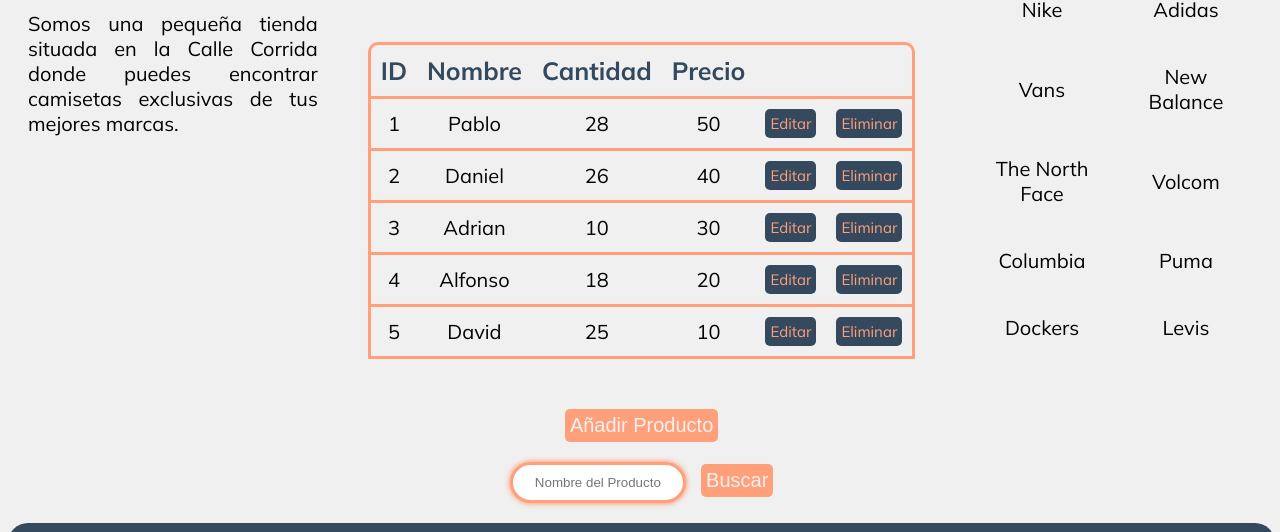
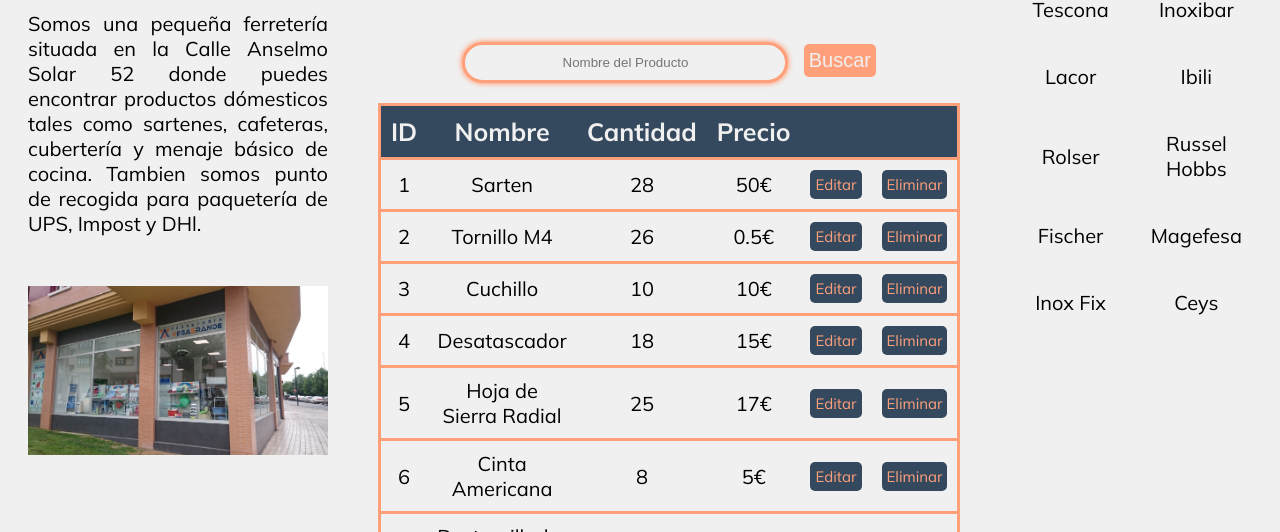
Before and after one commit to Pabloglezr8/TiendaCRUD, a plain HTML site: page templates/index.html in a window 1280 px wide. Shown: the part 192-724 px from the top of the page. Drawn offline with Linux system fonts and the light colour scheme.

Commit message:
Corregimos últimos errores

```diff
--- a/scripts/index.js
+++ b/scripts/index.js
@@ -12,7 +12,7 @@ document.addEventListener("DOMContentLoaded", function () {
 });
 
 
-let idCount = 6;
+let idCount = 7;
 
 //función que nos permite desplegar el formulario donde se ingresan
 //las características de nuetro producto y el boton de añadir productopara insertarlo en la tabla
@@ -46,7 +46,7 @@ function addProduct() {
         id: idCount,
         nombre: productName,
         cantidad: parseInt(productQuantity),
-        precio: parseFloat(productPrice)
+        precio: parseFloat(productPrice)  + "€"
     }
 
     // Incrementar el ID para la próxima camiseta
@@ -64,60 +64,6 @@ function addProduct() {
     updateTable();
 }
 
-function updateTable() {
-    const tableBody = document.getElementById("table-body");
-    tableBody.innerHTML = ""; // Limpiar la tabla
-
-    // Recorrer el array de camisetas y agregar cada una a la tabla
-    camisetasArray.forEach(element => {
-        const row = document.createElement("tr");
-        const idCell = document.createElement("td");
-        const nameCell = document.createElement("td");
-        const quantityCell = document.createElement("td");
-        const priceCell = document.createElement("td");
-
-        const editCell = document.createElement("td");
-        editCell.className = "cellButton"
-        const editButton = document.createElement("button");
-        editButton.innerHTML = "Editar";
-        editButton.className = "tableButton"
-
-        const delCell = document.createElement("td");
-        delCell.className = "cellButton"
-        const delButton = document.createElement("button");
-        delButton.innerHTML = "Eliminar";
-        delButton.className = "tableButton"
-
-        idCell.textContent = element.id;
-        nameCell.textContent = element.nombre;
-        quantityCell.textContent = element.cantidad;
-        priceCell.textContent = element.precio;
-
-        // Agregar evento para el botón de editar
-        editButton.addEventListener("click", () => {
-            editProduct(element.id, nameCell, quantityCell, priceCell, editButton);
-        });
-
-        // Agregar evento para el botón de eliminar
-        delButton.addEventListener("click", () => {
-            const id = element.id;
-            deleteProduct(id)
-            console.log("Eliminar elemento con ID " + element.id);
-        });
-
-        editCell.appendChild(editButton);
-        delCell.appendChild(delButton);
-
-        row.appendChild(idCell);
-        row.appendChild(nameCell);
-        row.appendChild(quantityCell);
-        row.appendChild(priceCell);
-        row.appendChild(editCell);
-        row.appendChild(delCell);
-
-        tableBody.appendChild(row);
-    });
-}
 
 updateTable()
 
@@ -150,10 +96,8 @@ function saveProduct(id, nameCell, quantityCell, priceCell, editButton) {
     // Guarda los cambios en el array de productos
 
     const product = camisetasArray.find(product => product.id === id);
-    if (isNaN(product)) {
+    if (product) {
         product.nombre = nameCell.textContent;
-    }else{
-        alert("Nombre no válido")
     }
 
     const quantity = parseInt(quantityCell.textContent)
@@ -166,7 +110,7 @@ function saveProduct(id, nameCell, quantityCell, priceCell, editButton) {
 
     const price = parseFloat(priceCell.textContent);
     if (!isNaN(price)) {
-        product.precio = price;
+        product.precio = price
     } else {
         alert("Precio no válido")
         return
@@ -208,3 +152,57 @@ function searchProduct() {
 
     searchInput.value = "";
 }
+
+function updateTable() {
+    const tableBody = document.getElementById("table-body");
+    tableBody.innerHTML = ""; // Limpiar la tabla
+
+    // Recorrer el array de camisetas y agregar cada una a la tabla
+    camisetasArray.forEach(element => {
+        const row = document.createElement("tr");
+        const idCell = document.createElement("td");
+        const nameCell = document.createElement("td");
+        const quantityCell = document.createElement("td");
+        const priceCell = document.createElement("td");
+
+        const editCell = document.createElement("td");
+        editCell.className = "cellButton"
+        const editButton = document.createElement("button");
+        editButton.innerHTML = "Editar";
+        editButton.className = "tableButton"
+
+        const delCell = document.createElement("td");
+        delCell.className = "cellButton"
+        const delButton = document.createElement("button");
+        delButton.innerHTML = "Eliminar";
+        delButton.className = "tableButton"
+
+        idCell.textContent = element.id;
+        nameCell.textContent = element.nombre;
+        quantityCell.textContent = element.cantidad;
+        priceCell.textContent = element.precio;
+
+        // Agregar evento para el botón de editar
+        editButton.addEventListener("click", () => {
+            editProduct(element.id, nameCell, quantityCell, priceCell, editButton);
+        });
+
+        // Agregar evento para el botón de eliminar
+        delButton.addEventListener("click", () => {
+            const id = element.id;
+            deleteProduct(id)
+        });
+
+        editCell.appendChild(editButton);
+        delCell.appendChild(delButton);
+
+        row.appendChild(idCell);
+        row.appendChild(nameCell);
+        row.appendChild(quantityCell);
+        row.appendChild(priceCell);
+        row.appendChild(editCell);
+        row.appendChild(delCell);
+
+        tableBody.appendChild(row);
+    });
+}
--- a/scripts/productos.js
+++ b/scripts/productos.js
@@ -3,10 +3,12 @@ const getRandomQuantity = () =>{
 };
 
 const camisetasArray = [
-{id: 1, nombre: "Pablo", cantidad: parseInt(getRandomQuantity()), precio: parseFloat(50.00)},
-{id: 2, nombre: "Daniel", cantidad: parseInt(getRandomQuantity()), precio: parseFloat(40.00)},
-{id: 3, nombre: "Adrian", cantidad: parseInt(getRandomQuantity()), precio: parseFloat(30.00)},
-{id: 4, nombre: "Alfonso", cantidad: parseInt(getRandomQuantity()), precio: parseFloat(20.00)},
-{id: 5, nombre: "David", cantidad: parseInt(getRandomQuantity()), precio: parseFloat(10.00)},
+{id: 1, nombre: "Sarten", cantidad: parseInt(getRandomQuantity()), precio: parseFloat(50.00) + "€"},
+{id: 2, nombre: "Tornillo M4", cantidad: parseInt(getRandomQuantity()), precio: parseFloat(0.50) + "€"},
+{id: 3, nombre: "Cuchillo ", cantidad: parseInt(getRandomQuantity()), precio: parseFloat(10.00) + "€"},
+{id: 4, nombre: "Desatascador", cantidad: parseInt(getRandomQuantity()), precio: parseFloat(15.00) + "€"},
+{id: 5, nombre: "Hoja de Sierra Radial", cantidad: parseInt(getRandomQuantity()), precio: parseFloat(17.00) + "€"},
+{id: 6, nombre: "Cinta Americana", cantidad: parseInt(getRandomQuantity()), precio: parseFloat(5.00) + "€"},
+{id: 7, nombre: "Destornillador Estrella", cantidad: parseInt(getRandomQuantity()), precio: parseFloat(8.00) + "€"},
 ];
 export {camisetasArray};
--- a/styles/possition.css
+++ b/styles/possition.css
@@ -80,3 +80,7 @@ footer {
     margin-left: 50px;
     margin-right: 20px;
 }
+
+@media (max-width: 900px) {
+    .container { flex-direction:column ;}
+}
--- a/styles/style.css
+++ b/styles/style.css
@@ -15,7 +15,18 @@ body {
     background-color: #f0f0f0;
 }
 
+img{
+    width: 300px;
+}
 
+button{
+    cursor: pointer;
+}
+
+button:active{
+    transform: translateY(2px);
+
+}
 
 /* header */
 h1 {
@@ -23,7 +34,6 @@ h1 {
     font-size: 70px;
     color: lightsalmon;
 }
-
 
 
 /* asside izquierdo */
@@ -35,6 +45,9 @@ h1 {
     color: #f0f0f0;
 }
 
+.imgFerreteria{
+    margin-top: 50px;
+}
 
 /* section central */
 .container {
@@ -58,26 +71,50 @@ h1 {
 }
 
 
-/* tabala de productos */
-.mainTableContainer{
-    display: flex;
-    border-radius: 10px;
-    border: solid lightsalmon;
-    border-bottom: none;
-    border-bottom-right-radius: 0px;
-    border-bottom-left-radius: 0px;
+/* input  de busqueda */
+.search {
+    margin-bottom: 20px;
 }
 
+.search-input {
+    margin-right: 10px;
+    padding: 10px;
+    width: 300px;
+    border: solid lightsalmon;
+    background-color: #f0f0f0;
+    border-radius: 50px;
+    box-shadow: 0px 0px 5px 1px lightsalmon;
+    outline: none;
+}
+
+.search-input::placeholder {
+    text-align: center;
+}
+
+.search-btn {
+    font-size: 20px;
+    background-color: lightsalmon;
+    color: #f0f0f0;
+    padding: 5px;
+    border: none;
+    border-radius: 5px;
+}
+
+
+/* tabala de productos */
 .mainTable {
     flex: 1;
     min-height: 181px;
+    border: solid lightsalmon;
     border-collapse: collapse;
     padding: 10px;
 
 }
 
 .mainTable th{
-    color: #34495E;
+
+    background-color: #34495E;
+    color: #f0f0f0;
     font-size: 25px;
 }
 
@@ -90,6 +127,27 @@ h1 {
     width: 150px;
 }
 
+.tableButton {
+    font-family: Mulish;
+    font-size: 15px;
+    background-color: #34495E;
+    color: lightsalmon;
+    padding: 5px;
+    border: none;
+    border-radius: 5px;
+}
+
+.saveButton {
+
+    font-family: Mulish;
+    font-size: 15px;
+    background-color: lightsalmon;
+    color: #34495E;
+    padding: 5px;
+    border: none;
+    border-radius: 5px;
+}
+
 
 /* formulario añadir producto */
 #show-form-button {
@@ -99,7 +157,8 @@ h1 {
     border: none;
     border-radius: 5px;
     font-size: 20px;
-    margin-top: 50px;
+    margin-top: 20px;
+    margin-bottom: 20px;
 }
 
 .input-form {
@@ -117,39 +176,6 @@ h1 {
     border-radius: 5px;
 }
 
-.add-btn:active {
-    transform: translateY(2px);
-}
-
-
-/* input  de busqueda */
-.search {
-    margin-top: 10px;
-    margin-bottom: 20px;
-}
-
-.search-input {
-    margin-right: 10px;
-    padding: 10px;
-    width: 150px;
-    border: solid lightsalmon;
-    border-radius: 50px;
-    box-shadow: 0px 0px 5px 1px lightsalmon;
-    outline: none;
-}
-
-.search-input::placeholder {
-    text-align: center;
-}
-
-.search-btn {
-    font-size: 20px;
-    background-color: lightsalmon;
-    color: #f0f0f0;
-    padding: 5px;
-    border: none;
-    border-radius: 5px;
-}
 
 
 /* asside derecho */
@@ -181,25 +207,3 @@ footer p {
 .phone {
     margin-left: 10px;
 }
-
-
-.tableButton {
-    font-family: Mulish;
-    font-size: 15px;
-    background-color: #34495E;
-    color: lightsalmon;
-    padding: 5px;
-    border: none;
-    border-radius: 5px;
-}
-
-.saveButton {
-
-    font-family: Mulish;
-    font-size: 15px;
-    background-color: lightsalmon;
-    color: #34495E;
-    padding: 5px;
-    border: none;
-    border-radius: 5px;
-}
--- a/templates/index.html
+++ b/templates/index.html
@@ -13,7 +13,7 @@
 
 <body>
     <header>
-        <h1>No Clothes</h1>
+        <h1>Vegagrande</h1>
     </header>
 
     <div class="container">
@@ -21,19 +21,25 @@
             <div class="sites-button">
                 <div class="contact">
                     <div class="contact-title">Quienes Somos</div>
-                    <div class="contact-body"> Somos una pequeña tienda situada en la Calle Corrida
-                        donde puedes encontrar camisetas exclusivas de tus mejores marcas.
+                    <div class="contact-body"> Somos una pequeña ferretería situada en la Calle Anselmo Solar 52
+                        donde puedes encontrar productos dómesticos tales como sartenes, cafeteras, cubertería y menaje
+                        básico de cocina. Tambien somos punto de recogida para paquetería de UPS, Impost y DHl.
                     </div>
                 </div>
+                <div><img src="/assets/FerreteriaVegagrande.JPG" alt="Ferreteria Vegagrande" class="imgFerreteria"></div>
         </aside>
         <section>
             <div class="tittle-container">
-                <p class="title">camisetas</p>
+                <p class="title">ferreteria</p>
             </div>
-            <div class="mainTableContainer">
+            <div class="search">
+                <input class="search-input" type="text" id="searchInput" placeholder="Nombre del Producto">
+                <button class="search-btn" id="searchButton">Buscar</button>
+            </div>
+
                 <table class="mainTable" id="table">
                     <thead>
-                        <tr>
+                        <tr class="trHeader">
                             <th>ID</th>
                             <th>Nombre</th>
                             <th>Cantidad</th>
@@ -44,7 +50,7 @@
                     </thead>
                     <tbody id="table-body"></tbody>
                 </table>
-            </div>
+
             <div>
                 <div>
                     <button id="show-form-button">Añadir Producto</button>
@@ -63,10 +69,6 @@
                     </form>
                 </div>
             </div>
-            <div class="search">
-                <input class="search-input" type="text" id="searchInput" placeholder="Nombre del Producto">
-                <button class="search-btn" id="searchButton">Buscar</button>
-            </div>
 
         </section>
         <aside class="right">
@@ -75,32 +77,31 @@
                     <th colspan="2">Nuestras Marcas</th>
                 </tr>
                 <tr>
-                    <td>Nike</td>
-                    <td>Adidas</td>
+                    <td>Tescona</td>
+                    <td>Inoxibar</td>
                 </tr>
                 <tr>
-                    <td>Vans</td>
-                    <td>New Balance</td>
+                    <td>Lacor</td>
+                    <td>Ibili</td>
                 </tr>
                 <tr>
-                    <td>The North Face</td>
-                    <td>Volcom</td>
+                    <td>Rolser</td>
+                    <td>Russel Hobbs</td>
                 </tr>
                 <tr>
-                    <td>Columbia</td>
-                    <td>Puma</td>
+                    <td>Fischer</td>
+                    <td>Magefesa</td>
                 </tr>
                 <tr>
-                    <td>Dockers</td>
-                    <td>Levis</td>
+                    <td>Inox Fix</td>
+                    <td>Ceys</td>
                 </tr>
             </table>
         </aside>
     </div>
 
     <footer>
-        <p class="location"><i class="fa-solid fa-location-dot" style="color: #ffa07a; margin-right: 20px;"></i> Calle
-            Corrida 537</p>
+        <p class="location"><i class="fa-solid fa-location-dot" style="color: #ffa07a; margin-right: 20px;"></i> Calle Anselmo Solar 52 Bajo</p>
         <p class="insta"><i class="fa-brands fa-instagram" style="color: #ffa07a;"></i></p>
         <p class="twtt"><i class="fa-brands fa-twitter" style="color: #ffa07a;"></i></p>
         <p class="phone"><i class="fa-solid fa-phone" style="color: #ffa07a; margin-right: 20px;"></i> 985 99 88 55 </p>
```
Also changed, not shown: assets/FerreteriaVegagrande.JPG (added), assets/camiseta.jpg (deleted), assets/headerbg.jpg (deleted), assets/pantalones.jpg (deleted), assets/playeros.jpg (deleted).
